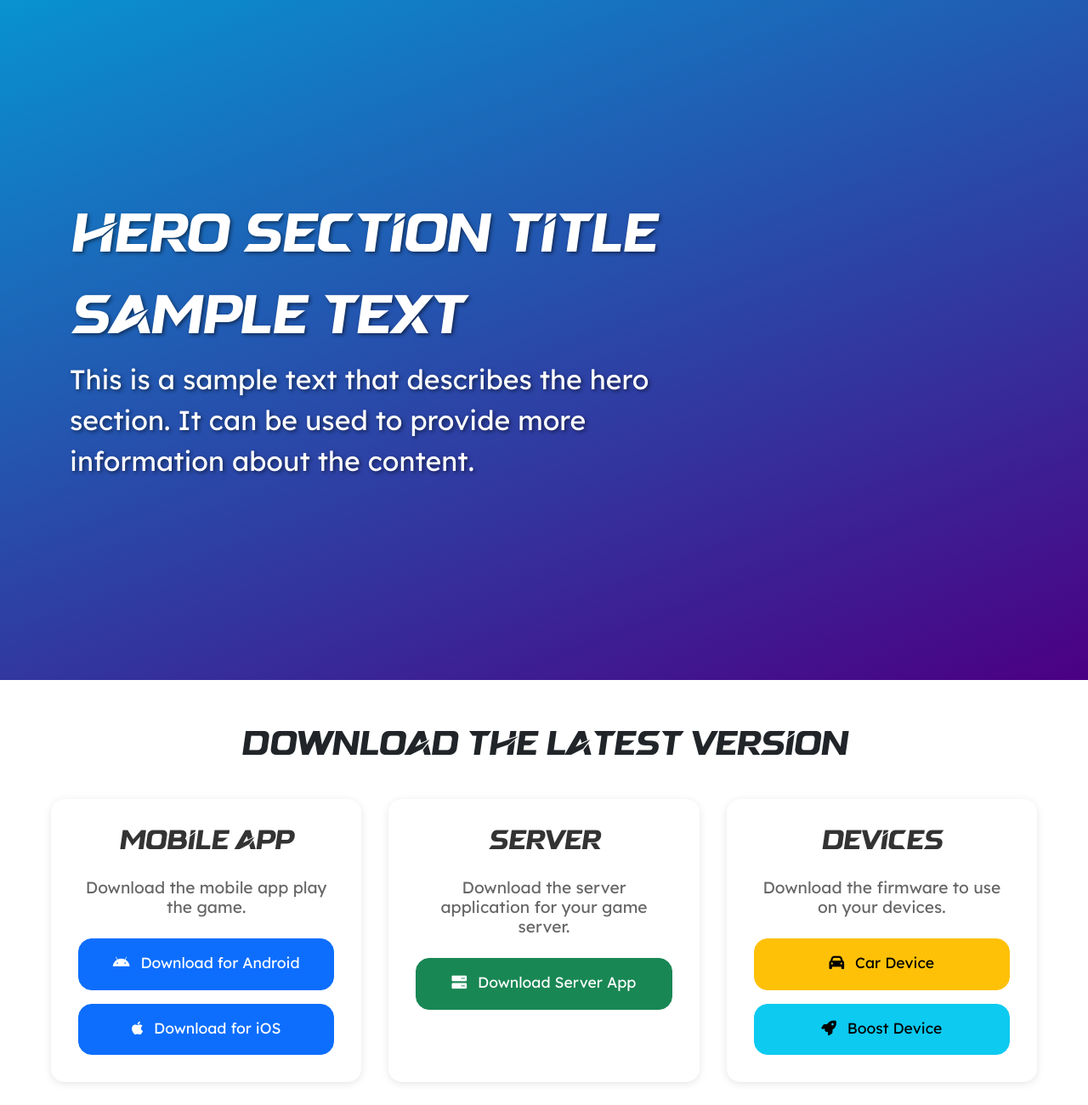
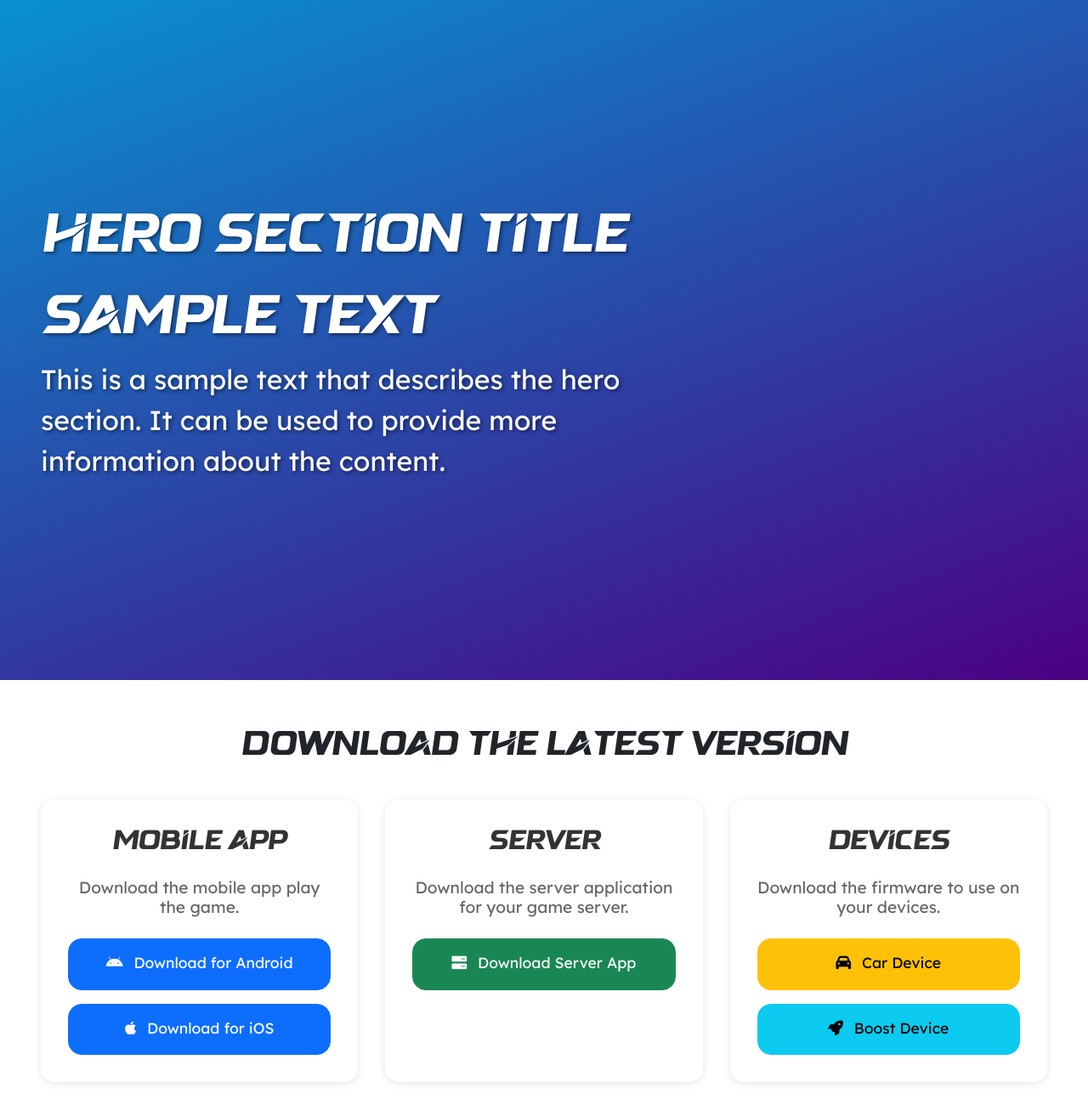
Before and after one commit to poLionel/PDG-RocketLeagueIRL, a plain HTML site: page landingPage/index.html in a window 1280 px wide. Shown: the top 1300 px of the page at 85% size. Drawn offline with nearby package versions, Linux system fonts and the light colour scheme.

Commit message:
Fix container layout

```diff
--- a/landingPage/index.html
+++ b/landingPage/index.html
@@ -9,20 +9,15 @@
 </head>
 <body>
     <div class="hero-section">
-        <div class="container">
-
         <!-- Hero Text -->
         <div class="hero-text">
             <p class="hero-title">Hero section title sample text</p>
             <p class="hero-subtitle">This is a sample text that describes the hero section. It can be used to provide more information about the content.</p>
         </div>
     </div>
-    </div>
 
     <div class="download-section">
-        <div class="container">
         <p class="section-title text-center">Download the latest version</p>
-
         <div class="download-sections-wrapper">
             <!-- Mobile App Section -->
             <div class="download-container">
@@ -64,10 +59,8 @@
             </div>
         </div>
     </div>
-    </div>
 
     <div class="team-section text-white">
-        <div class="container">
         <p class="section-title text-center">Meet the Team</p>
         <div class="team-members ">
             <img src="https://placehold.co/1920x1080" class="img-fluid">
```
Lines whose indentation alone changed are shown as unchanged.
